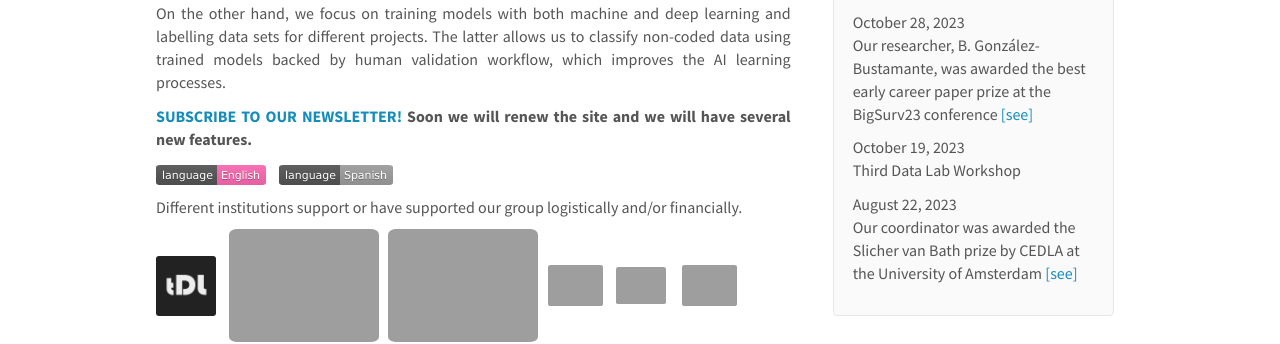
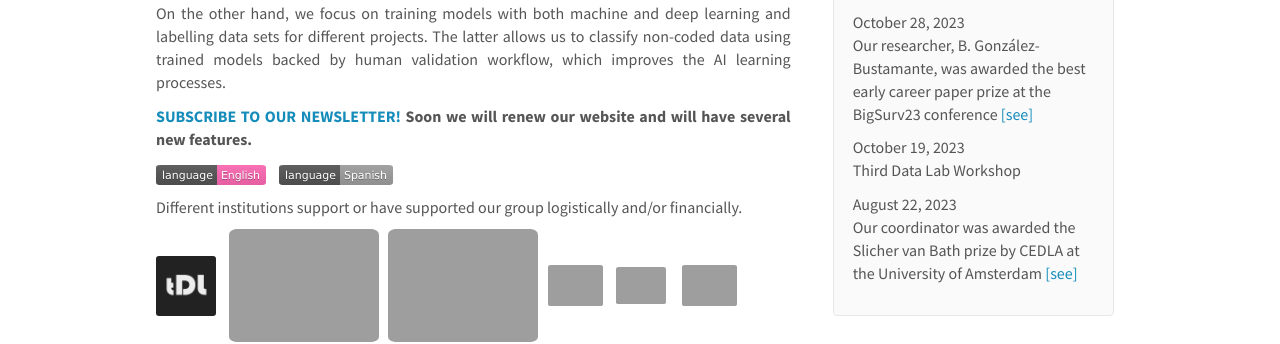
Before and after one commit to training-datalab/old-training-datalab.com, a Jekyll site: the page built from _pages/home.md, in a window 1280 px wide. Shown: the part 248-592 px from the top of the page. Built offline with Jekyll 4.4.1, drawn with Linux system fonts in a browser that asks for light colours; nearby versions of some CDN libraries.

Commit message:
Minor corrections
Co-Authored-By: Carla Cisternas <carla.cisternas@umayor.cl>

```diff
--- a/_pages/home.md
+++ b/_pages/home.md
@@ -10,7 +10,7 @@
 
 <p align="justify">On the other hand, we focus on training models with both machine and deep learning and labelling data sets for different projects. The latter allows us to classify non-coded data using trained models backed by human validation workflow, which improves the AI learning processes.</p>
 
-<p align="justify"><a href="https://zcmp.eu/e28J" target="_blank">**SUBSCRIBE TO OUR NEWSLETTER!**</a> **Soon we will renew the site and we will have several new features.**</p>
+<p align="justify"><a href="https://zcmp.eu/e28J" target="_blank">**SUBSCRIBE TO OUR NEWSLETTER!**</a> **Soon we will renew our website and will have several new features.**</p>
 
 [![English]({{ site.url }}{{ site.baseurl }}/badges/lang/english.svg)](https://training-datalab.com) &nbsp;&nbsp; [![Spanish]({{ site.url }}{{ site.baseurl }}/badges/lang/spanish_inactive.svg)](https://training-datalab.com/about-spanish)
 
```
Also changed, not shown: _pages/2024-06-02-impact-ranking.md (+1 -1 lines), _pages/about_spanish.md (+1 -1 lines).
